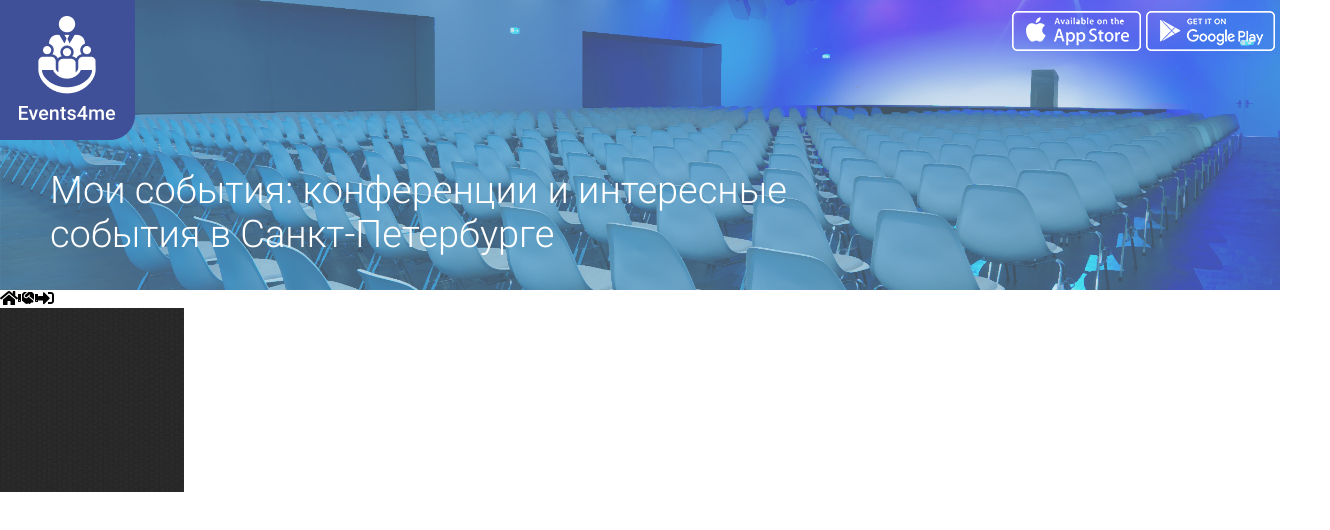
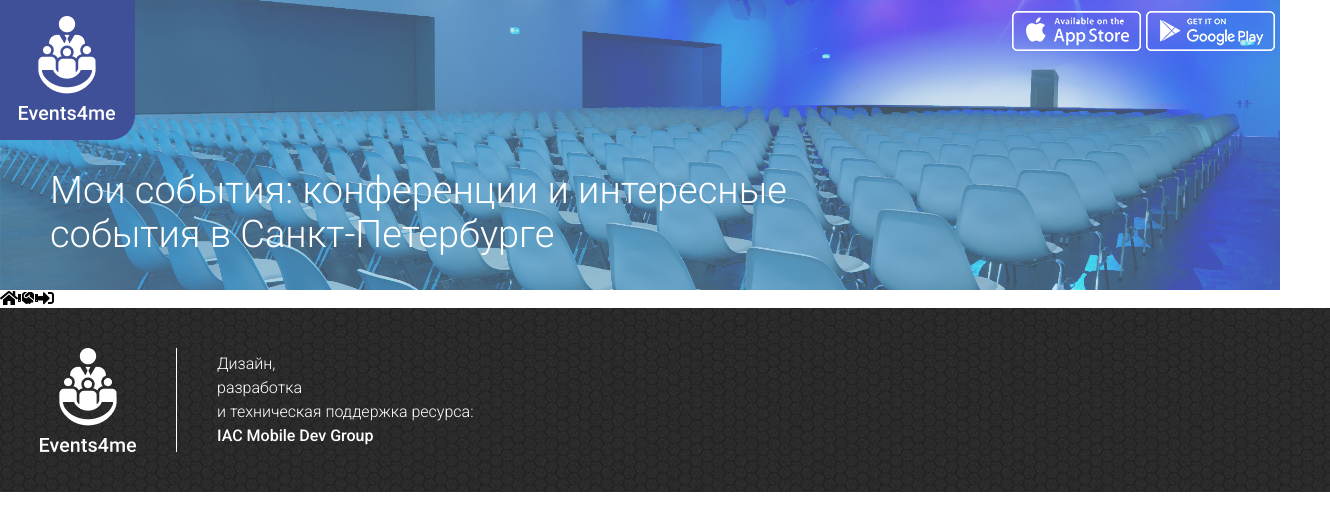
Before and after one commit to sergvikpl/events4me-angular, an Angular app: page / in a window 1280 px wide. Shown: the top 530 px of the page, 1330 px wide, since content can reach past the window. Built offline with nearby package versions, Linux system fonts and the light colour scheme.

Commit message:
Added site footer component

```diff
--- a/src/app/app.component.html
+++ b/src/app/app.component.html
@@ -1,17 +1,10 @@
 <site-header></site-header>
 
-<div class="content" role="main">
+<div class="site-content" role="main">
   <fa-icon [icon]="faHome"></fa-icon>
   <fa-icon [icon]="faHandshake"></fa-icon>
   <fa-icon [icon]="faSignInAlt"></fa-icon>
   <router-outlet></router-outlet>
 </div>
 
-<footer>
-  <img
-    alt="footer-backgroun"
-    src="assets/images/dark-foot.png"
-    class=""
-    height="184"
-  />
-</footer>
+<site-footer></site-footer>
--- a/src/app/app.module.ts
+++ b/src/app/app.module.ts
@@ -6,11 +6,13 @@ import { AppComponent } from './app.component';
 
 import { FontAwesomeModule } from '@fortawesome/angular-fontawesome';
 import { SiteHeaderComponent } from './components/site-header/site-header.component';
+import { SiteFooterComponent } from './components/site-footer/site-footer.component';
 
 @NgModule({
   declarations: [
     AppComponent,
-    SiteHeaderComponent
+    SiteHeaderComponent,
+    SiteFooterComponent
   ],
   imports: [
     BrowserModule,
--- /dev/null
+++ b/src/app/components/site-footer/site-footer.component.html
@@ -0,0 +1,10 @@
+<footer class="site-footer" role="footer">
+  <img src="assets/images/GroupWhite.png" alt="Site Logo" class="site-footer__logo">
+  <div class="site-footer__separator"></div>
+  <div class="site-footer__text-block">
+    <span class="site-footer__text-line">Дизайн,</span>
+    <span class="site-footer__text-line">разработка</span>
+    <span class="site-footer__text-line">и техническая поддержка ресурса:</span>
+    <div class="site-footer__text-line site-footer__text-line--bold">IAC Mobile Dev Group</div>
+  </div>
+</footer>
--- /dev/null
+++ b/src/app/components/site-footer/site-footer.component.scss
@@ -0,0 +1,67 @@
+.site-footer {
+  display: flex;
+  flex-wrap: wrap;
+  align-items: center;
+  justify-content: flex-start;
+  width: 100%;
+  overflow: hidden;
+  display: -webkit-flex;
+  background:url("/assets/images/dark-foot.png");
+  padding: 40px;
+  padding-right: 10px;
+}
+
+.site-footer__logo {
+  display: inline-block;
+  vertical-align: top;
+  height: auto;
+}
+
+.site-footer__separator {
+  display: inline-block;
+  margin-left: 40px;
+  padding: 0px;
+  width: 0px;
+  height: 104px;
+  border-left: 1px solid #FFFFFF;
+}
+
+.site-footer__text-block {
+  display: flex;
+  flex-direction: column;
+  flex-basis: 0%;
+  flex-grow: 1;
+  max-width: 270px;
+  margin: 0px 40px;
+}
+
+.site-footer__text-line {
+  font-family: Roboto;
+  font-style: normal;
+  font-weight: 300;
+  font-size: 16px;
+  line-height: 24px;
+  color: #FFFFFF;
+}
+.site-footer__text-line--bold {
+  font-weight: 500;
+}
+
+@media (max-width: 400px) {
+  .site-footer {
+    flex-direction: column;
+    padding: 20px;
+  }
+  .site-footer__separator {
+    display: flex;
+    flex-grow: 1;
+    width: 90%;
+    height: 0px;
+    border-left: 0px;
+    border-bottom: 1px solid #FFFFFF;
+    margin: 20px 0px;
+  }
+  .site-footer__text-block {
+    margin: 0px;
+  }
+}
--- /dev/null
+++ b/src/app/components/site-footer/site-footer.component.ts
@@ -0,0 +1,15 @@
+import { Component, OnInit } from '@angular/core';
+
+@Component({
+  selector: 'site-footer',
+  templateUrl: './site-footer.component.html',
+  styleUrls: ['./site-footer.component.scss']
+})
+export class SiteFooterComponent implements OnInit {
+
+  constructor() { }
+
+  ngOnInit(): void {
+  }
+
+}
```
Also changed, not shown: 1 other file (tests, documents, lock files or other folders).
